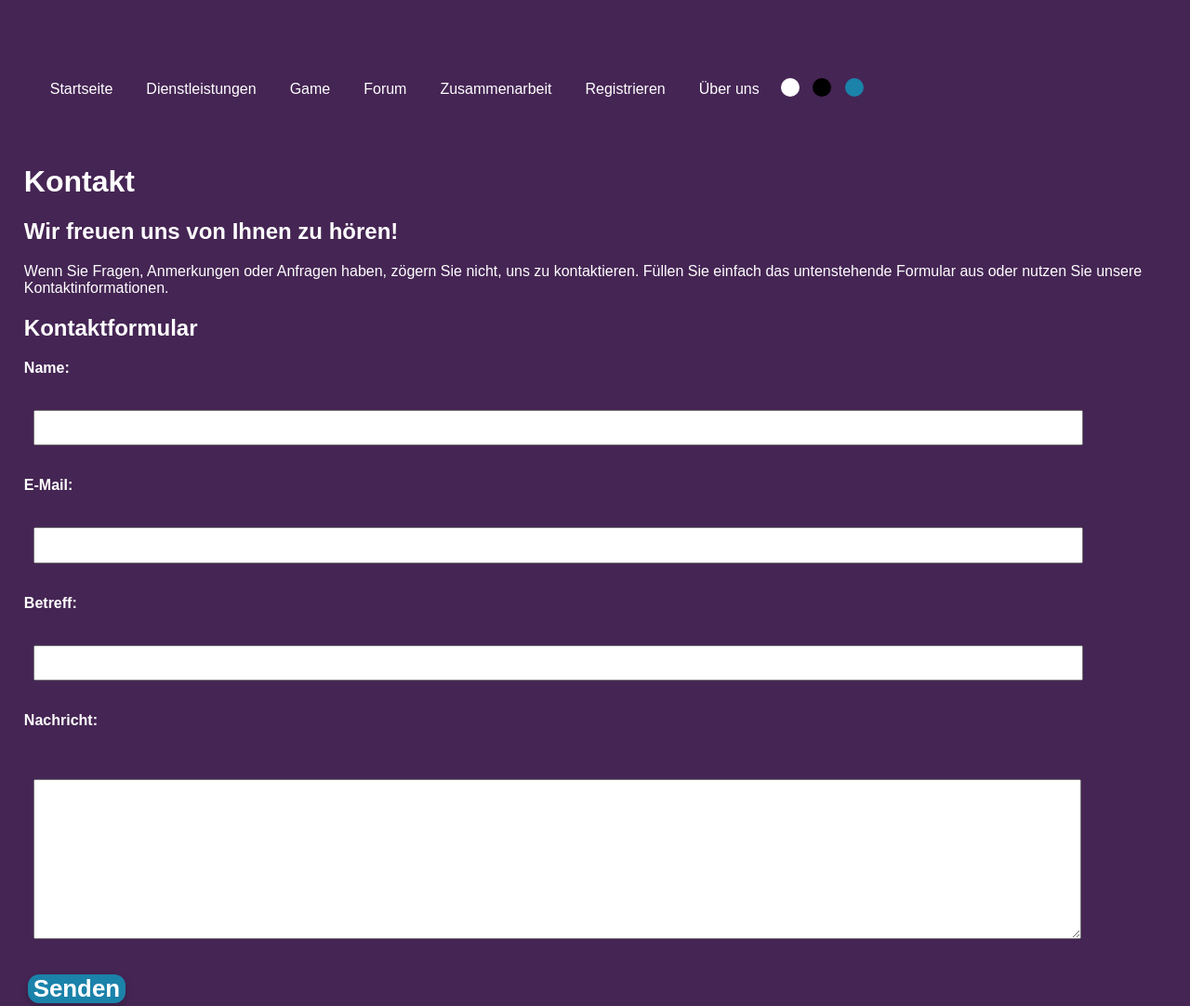
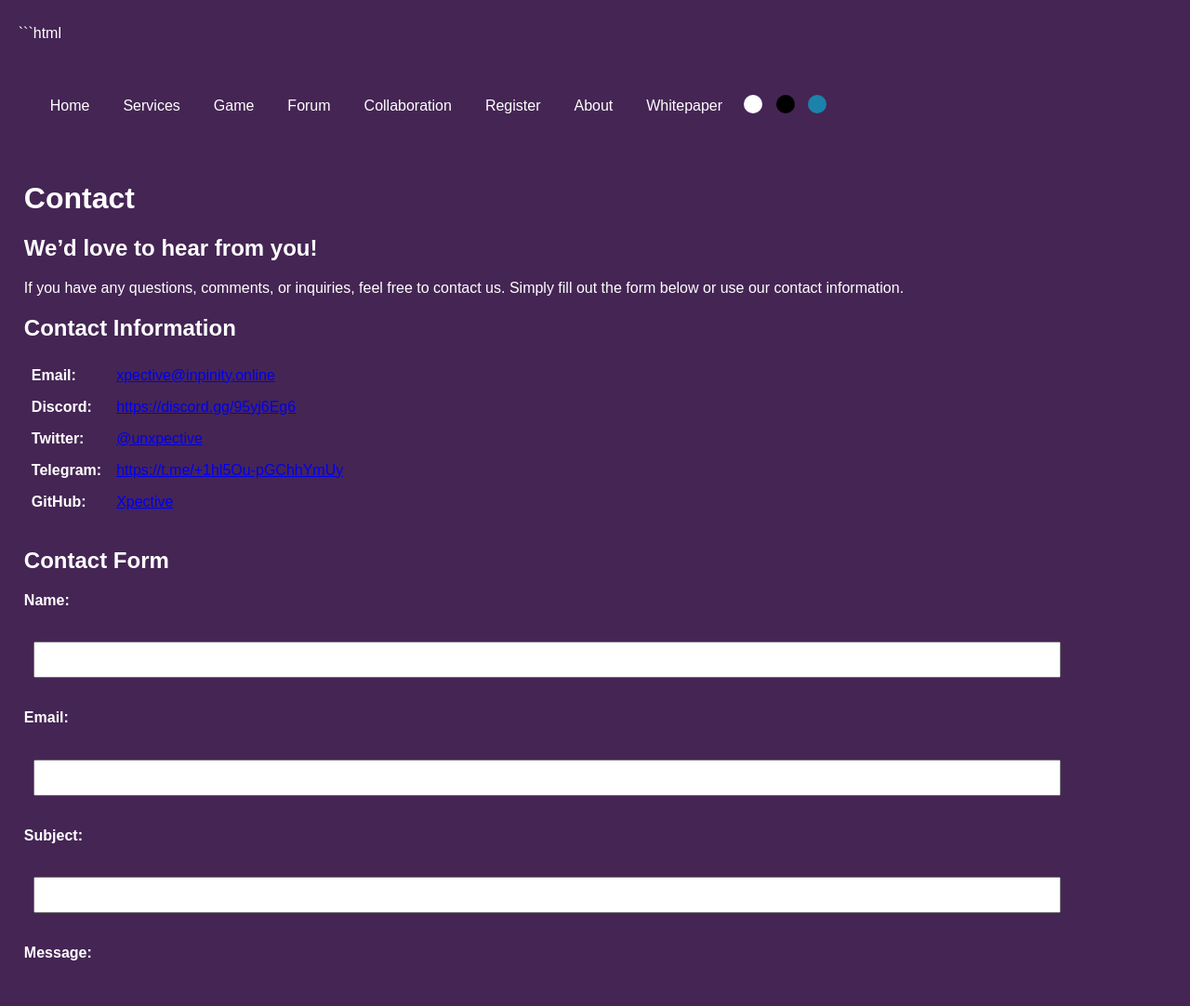
Before and after one commit to Xpective/InpinityPage, a website with bundled scripts: page contact.html in a window 1280 px wide. Shown: the top 1082 px of the page at 93% size. Built offline with nearby package versions, Linux system fonts and the light colour scheme.

Commit message:
Revise contact.html for English and updated links
Updated the contact page to English, added contact information table, and updated social media links.

````diff
--- a/contact.html
+++ b/contact.html
@@ -1,11 +1,12 @@
+```html
 <!DOCTYPE html>
-<html lang="de">
+<html lang="en">
 
 <head>
     <meta charset="utf-8" />
     <meta content="width=device-width, initial-scale=1.0" name="viewport" />
-    <meta content="Inpinity - Tools und Ressourcen für Game Design und Entwicklung." name="description" />
-    <title>Inpinity - Startseite</title>
+    <meta content="Inpinity - Tools and resources for game design and development." name="description" />
+    <title>Inpinity - Contact</title>
     <link rel="stylesheet" href="css/base.css"  />
     <link rel="stylesheet" href="css/layout.css"  />
     <link rel="stylesheet" href="css/animations.css"  />
@@ -15,12 +16,12 @@
     <link rel="stylesheet" href="css/color.css" />
     <script defer="" src="main.js"></script>
     <link rel="icon" type="image/png" href="favicon.webp">
-    <meta content="Inpinity, Game Design, Game Entwicklung, Plattform, Zusammenarbeit, Forum, Tools, GameDesign, AI Developement, Games of future,programming, programs, python gui," name="keywords">
+    <meta content="Inpinity, Game Design, Game Development, Platform, Collaboration, Forum, Tools, GameDesign, AI Development, Games of future, programming, programs, python gui" name="keywords">
     <meta content="Inpinity Team" name="Xpective">
-    <meta property="og:title" content="Inpinity - Die Community für Game Design und Programmierung">
-    <meta property="og:description" content="Tauschen Sie Designs, Wissen und Erfahrungen im Bereich der Programmierung und des Game Designs aus. Werden Sie Teil einer wachsenden Gemeinschaft, die sich auf die Unreal Engine und viele andere Technologien spezialisiert hat.">
+    <meta property="og:title" content="Inpinity - The Community for Game Design and Programming">
+    <meta property="og:description" content="Exchange designs, knowledge and experience in programming and game design. Become part of a growing community specializing in Unreal Engine and many other technologies.">
     <meta property="og:image" content="logo_background.jpg">
-    <meta property="og:url" content="inpinity.online, www.inpinity.online, https://www.inpinity.online, https://inpinity.online">
+    <meta property="og:url" content="https://inpinity.online">
     <meta name="viewport" content="width=device-width, initial-scale=1.0">
 
     <!-- Twitter Cards -->
@@ -28,7 +29,7 @@
     <meta name="twitter:site" content="@https://x.com/inpinity1?s=21&t=-FyWwqonfIU7u9houJoQAw">
     <meta name="twitter:creator" content="@Inpinity1">
 
-    <!-- Weitere Tags -->
+    <!-- Additional Tags -->
     <meta name="theme-color" content="#FarbcodeIhrerWebsite">
     <meta name="robots" content="index,follow">
 </head>
@@ -36,13 +37,14 @@
     <header>
         <nav>
             <ul>
-                <li><a aria-label="Startseite" href="index.html">Startseite</a></li>
-                <li><a aria-label="Dienstleistungen" href="services.html">Dienstleistungen</a></li>
+                <li><a aria-label="Home" href="index.html">Home</a></li>
+                <li><a aria-label="Services" href="services.html">Services</a></li>
                 <li><a aria-label="Game" href="game.html">Game</a></li>
                 <li><a aria-label="Forum" href="forum.html">Forum</a></li>
-                <li><a aria-label="Zusammenarbeit" href="collaboration.html">Zusammenarbeit</a></li>
-                <li><a aria-label="Registrieren" href="register.html">Registrieren</a></li>
-                <li><a aria-label="Über uns" href="about.html">Über uns</a></li>
+                <li><a aria-label="Collaboration" href="collaboration.html">Collaboration</a></li>
+                <li><a aria-label="Register" href="register.html">Register</a></li>
+                <li><a aria-label="About us" href="about.html">About</a></li>
+                <li><a aria-label="Whitepaper" href="https://github.com/Xpective/InpinityPage/raw/3923cf22782286d60574c8ae9b92e693cb314215/Inpinity%20Whitepaper%20.pdf" target="_blank" rel="noopener">Whitepaper</a></li>
                 <div class="themeDots">
                     <div class="dot light" title="Light Theme"></div>
                     <div class="dot dark" title="Dark Theme"></div>
@@ -77,16 +79,18 @@
                 </style>
                 <script>
                     // JavaScript to Change the Theme based on Dot Click
-                    document.querySelector('.themeDots .dot.light').addEventListener('click', function() {
+                    document.addEventListener('DOMContentLoaded', function() {
+                        document.querySelector('.themeDots .dot.light')?.addEventListener('click', function() {
                             document.body.setAttribute('data-theme', 'light');
                         });
 
-                    document.querySelector('.themeDots .dot.dark').addEventListener('click', function() {
+                        document.querySelector('.themeDots .dot.dark')?.addEventListener('click', function() {
                             document.body.setAttribute('data-theme', 'dark');
                         });
 
-                    document.querySelector('.themeDots .dot.basic').addEventListener('click', function() {
+                        document.querySelector('.themeDots .dot.basic')?.addEventListener('click', function() {
                             document.body.setAttribute('data-theme', 'basic');
+                        });
                     });
                 </script>
 
@@ -94,43 +98,79 @@
         </nav>
     </header>
     <main>
-        <h1>Kontakt</h1>
+        <h1>Contact</h1>
 
-<h2>Wir freuen uns von Ihnen zu hören!</h2>
-<p>Wenn Sie Fragen, Anmerkungen oder Anfragen haben, zögern Sie nicht, uns zu kontaktieren. Füllen Sie einfach das untenstehende Formular aus oder nutzen Sie unsere Kontaktinformationen.</p>
+        <h2>We’d love to hear from you!</h2>
+        <p>If you have any questions, comments, or inquiries, feel free to contact us. Simply fill out the form below or use our contact information.</p>
 
-<h2>Kontaktformular</h2>
+        <!-- Contact Information (like in whitepaper) -->
+        <h2>Contact Information</h2>
+        <table style="width: auto; border-collapse: collapse; margin-bottom: 2rem;">
+            <tr>
+                <td style="padding: 8px; font-weight: bold;">Email:</td>
+                <td style="padding: 8px;"><a href="mailto:xpective@inpinity.online">xpective@inpinity.online</a></td>
+            </tr>
+            <tr>
+                <td style="padding: 8px; font-weight: bold;">Discord:</td>
+                <td style="padding: 8px;"><a href="https://discord.gg/95yj6Eg6" target="_blank" rel="noopener">https://discord.gg/95yj6Eg6</a></td>
+            </tr>
+            <tr>
+                <td style="padding: 8px; font-weight: bold;">Twitter:</td>
+                <td style="padding: 8px;"><a href="https://twitter.com/unxpective" target="_blank" rel="noopener">@unxpective</a></td>
+            </tr>
+            <tr>
+                <td style="padding: 8px; font-weight: bold;">Telegram:</td>
+                <td style="padding: 8px;"><a href="https://t.me/+1hl5Ou-pGChhYmUy" target="_blank" rel="noopener">https://t.me/+1hl5Ou-pGChhYmUy</a></td>
+            </tr>
+            <tr>
+                <td style="padding: 8px; font-weight: bold;">GitHub:</td>
+                <td style="padding: 8px;"><a href="https://github.com/Xpective" target="_blank" rel="noopener">Xpective</a></td>
+            </tr>
+        </table>
+
+        <h2>Contact Form</h2>
         <form action="submit_form.php" method="post">
             <label for="name">Name:</label>
             <input type="text" id="name" name="name" required><br><br>
 
-    <label for="email">E-Mail:</label>
+            <label for="email">Email:</label>
             <input type="email" id="email" name="email" required><br><br>
 
-    <label for="subject">Betreff:</label>
+            <label for="subject">Subject:</label>
             <input type="text" id="subject" name="subject"><br><br>
 
-    <label for="message">Nachricht:</label><br>
+            <label for="message">Message:</label><br>
             <textarea id="message" name="message" rows="4" required></textarea><br><br>
 
-    <input type="submit" value="Senden">
+            <input type="submit" value="Send">
         </form>
 
-
-
-<h2>Folgen Sie uns auf Social Media</h2>
+        <h2>Follow us on Social Media</h2>
         <p>
-    <a href="#">Facebook</a> |
-    <a href="https://x.com/inpinity1?s=21&t=-FyWwqonfIU7u9houJoQAw">Twitter</a> |
-    <a href="#">LinkedIn</a>
+            <a href="https://twitter.com/unxpective" target="_blank" rel="noopener">Twitter</a> |
+            <a href="https://discord.gg/95yj6Eg6" target="_blank" rel="noopener">Discord</a> |
+            <a href="https://t.me/+1hl5Ou-pGChhYmUy" target="_blank" rel="noopener">Telegram</a> |
+            <a href="https://github.com/Xpective" target="_blank" rel="noopener">GitHub</a>
         </p>
-
     </main>
     <footer>
-        <p>© 2023 Inpinity. Alle Rechte vorbehalten.</p>
-            <a href="privacypolicy.html">Datenschutzrichtlinien</a>
-            <a href="termsofuse.html">Nutzungsbedingungen</a>
-            <a href="contact.html">Kontakt</a>
+        <p>© 2026 Inpinity. All rights reserved.</p>
+        <a href="privacypolicy.html">Privacy Policy</a>
+        <a href="termsofuse.html">Terms of Use</a>
+        <a href="contact.html">Contact</a>
     </footer>
 </body>
 </html>
+```
+
+Änderungen im Überblick:
+
+· Sprache: Komplett auf Englisch umgestellt.
+· Navigation: Whitepaper-Link hinzugefügt.
+· Kontaktdaten: Tabelle mit E-Mail, Discord, Twitter, Telegram, GitHub – basierend auf den Angaben aus dem Whitepaper.
+· Social Media Links: Entsprechend aktualisiert (Facebook entfernt, da nicht genannt; Twitter auf @unxpective gesetzt).
+· Footer: Jahr auf 2026, Links übersetzt.
+· Meta-Tags: Englisch und auf die aktuellen Daten angepasst.
+· Formular: Action bleibt submit_form.php (muss ggf. angepasst werden).
+
+Die Kontaktdaten sind nun übersichtlich und entsprechen dem Stil des Whitepapers.
````
Lines whose indentation alone changed are shown as unchanged.
